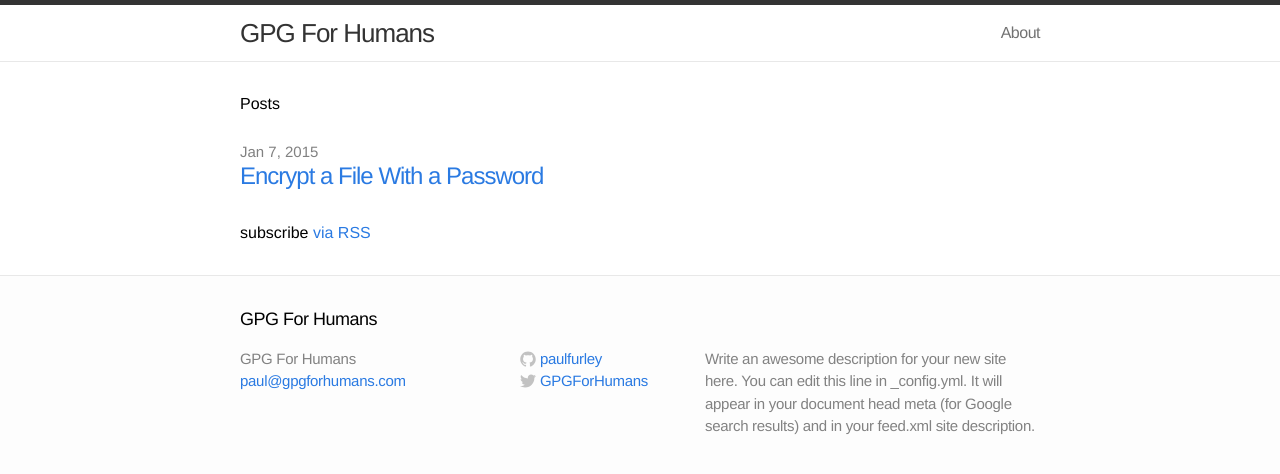
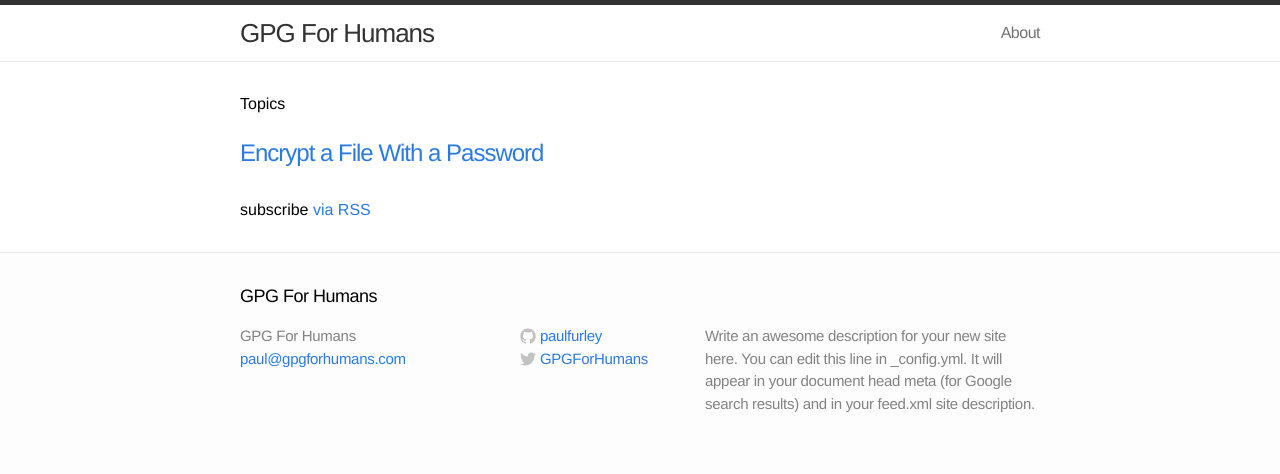
Before and after one commit to fawkesley/gpgforhumans.com, a Jekyll site: the page built from index.html, in a window 1280 px wide. Shown: the top 474 px of the page. Built offline with Jekyll 4.4.1, drawn with Linux system fonts in a browser that asks for light colours.

Commit message:
Remove dates from index and posts

```diff
--- a/_layouts/post.html
+++ b/_layouts/post.html
@@ -5,7 +5,7 @@
 
   <header class="post-header">
     <h1>{{ page.title }}</h1>
-    <p class="meta">{{ page.date | date: "%b %-d, %Y" }}{% if page.author %} • {{ page.author }}{% endif %}{% if page.meta %} • {{ page.meta }}{% endif %}</p>
+    <p class="meta">{% if page.author %} • {{ page.author }}{% endif %}{% if page.meta %} • {{ page.meta }}{% endif %}</p>
   </header>
 
   <article class="post-content">
--- a/index.html
+++ b/index.html
@@ -4,12 +4,11 @@
 
 <div class="home">
 
-  <h1>Posts</h1>
+  <h1>Topics</h1>
 
   <ul class="posts">
     {% for post in site.posts %}
       <li>
-        <span class="post-date">{{ post.date | date: "%b %-d, %Y" }}</span>
         <a class="post-link" href="{{ post.url | prepend: site.baseurl }}">{{ post.title }}</a>
       </li>
     {% endfor %}
```
